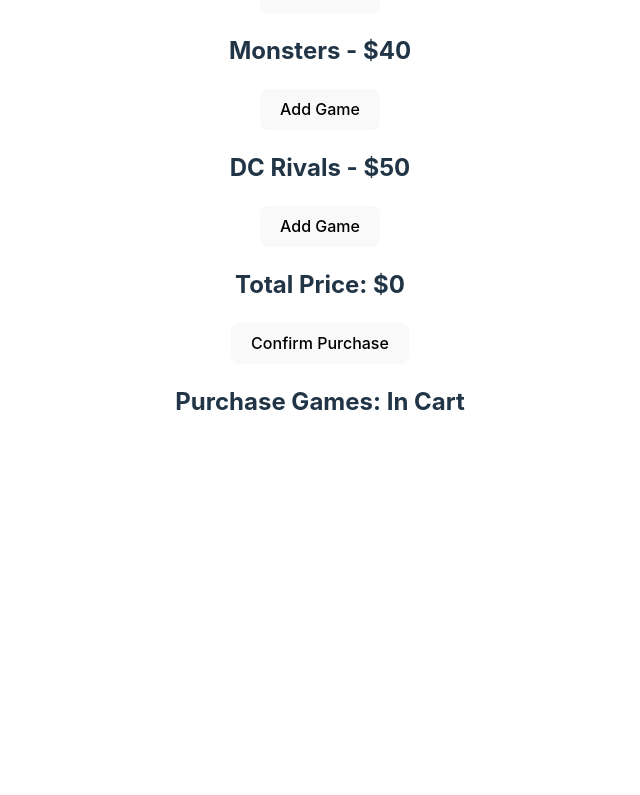
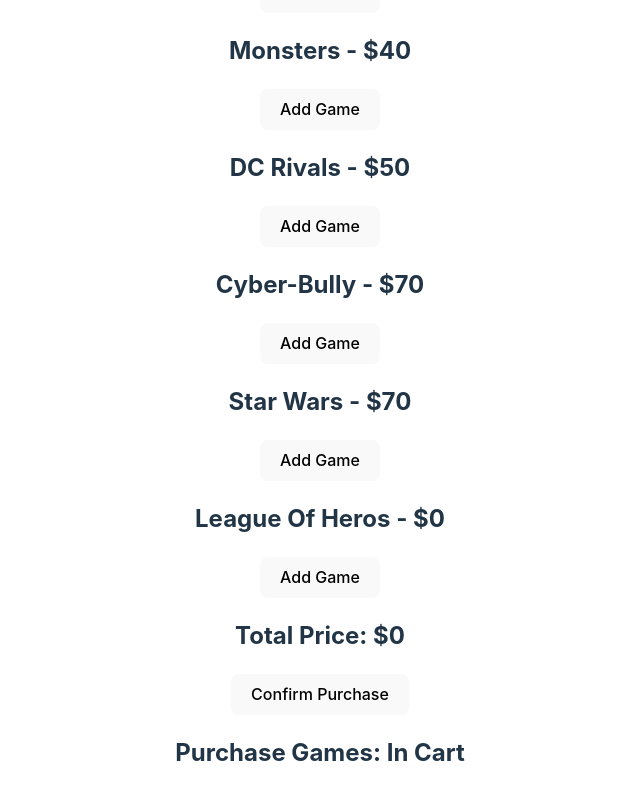
Before and after one commit to ggonz296/project4, a Vue app: page / in a window 1280 px wide. Shown: the part 458-1253 px from the top of the page, without its empty margins (320-960 px from the left). Before the commit the page ends 930 px from the top, so only its background shows below. Built offline with nearby package versions, Linux system fonts and the light colour scheme.

Commit message:
Added more games and completed Project4.

```diff
--- a/src/App.vue
+++ b/src/App.vue
@@ -10,6 +10,9 @@
     {id: 1, title: "Older Rings", price: 60},
     {id: 2, title: "Monsters", price: 40},
     {id: 3, title: "DC Rivals", price: 50},
+    {id: 4, title: "Cyber-Bully", price: 70},
+    {id: 5, title: "Star Wars", price: 70},
+    {id: 6, title: "League Of Heros", price: 0},
   ])
 
   //My array of items in a cart
```
